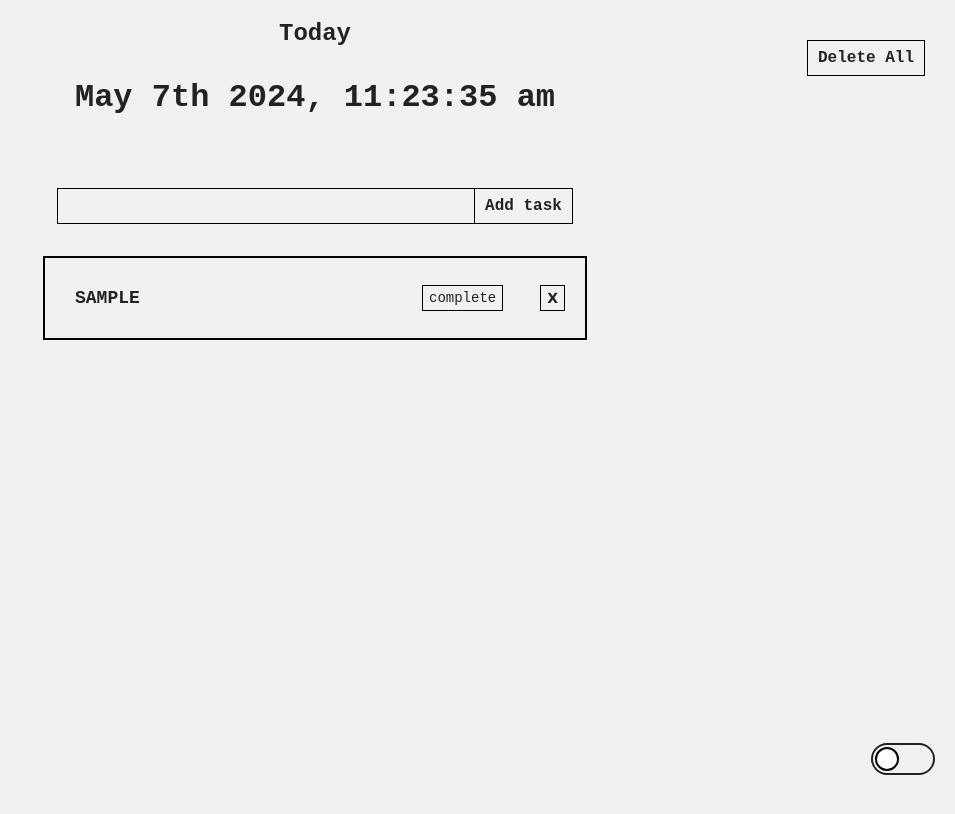
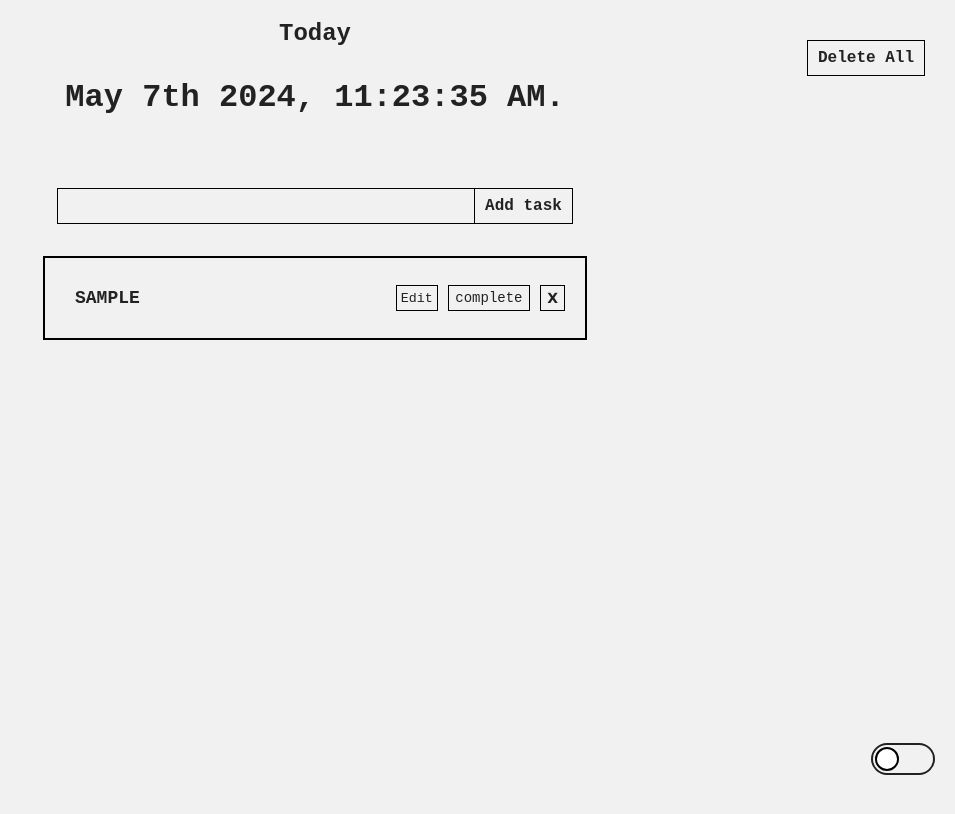
Before and after one commit to saicharith2012/todolist-react-app, a React (Create React App) app: page / in a window 1280 px wide. Both pictures are taken after typing "Sample" into the empty fields and a click on the button "Add task". Shown: the top 814 px of the page, without its empty margins (325-1280 px from the left). Built offline with nearby package versions, Linux system fonts and the light colour scheme.

Commit message:
update task

```diff
--- a/src/App.css
+++ b/src/App.css
@@ -14,7 +14,7 @@ body.dark {
   --text-color: #f4f4f4;
   --element-bg: #1E232A;
   --hover-bg: rgba(255, 255, 255, 0.3);
-  --border-color: white;
+  --border-color: rgba(255,255,255);
   --track-bg: #1E232A;
   --thumb-bg: white;
 }
@@ -117,6 +117,40 @@ body {
   background-color: var(--element-bg);
 }
 
+.editInput {
+  width: 300px;
+  margin-right: 10px;
+  border: 1px solid var(--border-color);
+  padding: 5px 4px 4px 4px;
+}
+
+.editInput:focus {
+  outline: none;
+}
+
+.editTask {
+  border: 1px solid var(--border-color);
+  padding: 5px 4px 4px 4px;
+  transition: background-color 0.15s, color 0.15s;
+  cursor: pointer;
+}
+
+.editTask:hover {
+  background-color: var(--hover-bg);
+}
+
+
+.saveEdit {
+  border: 1px solid var(--border-color);
+  padding: 5px 4px 4px 4px;
+  transition: background-color 0.15s, color 0.15s;
+  cursor: pointer;
+}
+
+.saveEdit:hover {
+  background-color: var(--hover-bg);
+}
+
 .completeTask {
   font-size: 14px;
   padding: 4px 6px;
@@ -129,8 +163,9 @@ body {
 }
 
 .completeTask:hover {
-  background-color: green;
+  background-color: var(--hover-bg)
 }
+
 
 .deleteTask {
   font-family: "Lucida Sans", "Lucida Sans Regular", "Lucida Grande",
@@ -141,13 +176,13 @@ body {
   border: 1px solid var(--border-color);
   background-color: var(--bg-color);
   color: var(--text-color);
+  cursor: pointer;
   transition: background-color 0.15s, color 0.15s;
-  cursor: pointer;
 }
 
 .deleteTask:hover {
-  background-color: rgb(200, 47, 47);
-  color: rgb(0,0,0);
+  background-color: var(--border-color);
+  color: var(--bg-color)
 }
 
 
--- a/src/App.js
+++ b/src/App.js
@@ -1,9 +1,10 @@
 import "./App.css";
-import { useState, useEffect } from "react";
+import { useState, useEffect, useRef } from "react";
 import { Task } from "./Components/Task.jsx";
 import DateTimeComponent from "./Components/DateAndTimeComponent.jsx";
 import Toggle from "react-toggle";
 import useColorScheme from "./utils/useColorScheme.js";
+import moment from "moment";
 
 function App() {
   const [todoList, setToDoList] = useState(() => {
@@ -18,6 +19,7 @@ function App() {
   const [newTask, setNewTask] = useState("");
   const [errorMessage, setErrorMessage] = useState(""); // Add error message state
   const [isDarkMode, setIsDarkMode] = useColorScheme();
+  const inputRef = useRef(null)
 
   // Load tasks from local storage on initial render
   // useEffect(() => {
@@ -33,10 +35,14 @@ function App() {
   //   }
   // }, []);
 
+  useEffect(() => {
+    inputRef.current.focus()
+  })
+
   // Save tasks to local storage whenever todoList changes
   useEffect(() => {
     localStorage.setItem("todoList", JSON.stringify(todoList));
-    console.log(localStorage.getItem("todoList"));
+    // console.log(localStorage.getItem("todoList"));
   }, [todoList]);
 
   const handleChange = (event) => {
@@ -51,7 +57,7 @@ function App() {
         id: todoList.length === 0 ? 1 : todoList[todoList.length - 1].id + 1,
         taskName: trimmedTask, // Use the trimmed value
         isComplete: false,
-        timestamp: new Date().toISOString(), // Use ISO string format
+        timestamp: moment().toISOString(), // Use ISO string format
       };
       setToDoList([...todoList, task]);
       setNewTask("");
@@ -88,6 +94,14 @@ function App() {
 
   const handleKeyDown = (event) => event.key === "Enter" && addTask();
 
+  const updateTask = (id, newTaskName) => {
+    setToDoList(
+          todoList.map((task) =>
+            (task.id === id && newTaskName !== "") ? { ...task, taskName: newTaskName } : task
+          )
+        )
+  };
+
   return (
     <div className="App">
       <div className="todo-list-container">
@@ -97,6 +111,7 @@ function App() {
             onChange={handleChange}
             onKeyDown={handleKeyDown}
             value={newTask}
+            ref={inputRef}
           />
           <button onClick={addTask}>Add task</button>
           {/* Display error message if it exists */}
@@ -129,6 +144,7 @@ function App() {
                   completeTask={completeTask}
                   deleteTask={deleteTask}
                   key={key}
+                  updateTask={updateTask}
                 />
               ))}
           </div>
--- a/src/Components/DateAndTimeComponent.jsx
+++ b/src/Components/DateAndTimeComponent.jsx
@@ -2,11 +2,11 @@ import React, { useState, useEffect } from 'react';
 import moment from 'moment';
 
 const DateTimeComponent = () => {
-  const [currentDateTime, setCurrentDateTime] = useState(moment().format('MMMM Do YYYY, h:mm:ss a'));
+  const [currentDateTime, setCurrentDateTime] = useState(moment().format('MMMM Do YYYY, h:mm:ss A.'));
 
   useEffect(() => {
     const interval = setInterval(() => {
-      setCurrentDateTime(moment().format('MMMM Do YYYY, h:mm:ss a'));
+      setCurrentDateTime(moment().format('MMMM Do YYYY, h:mm:ss A.'));
     }, 1000);
 
     return () => clearInterval(interval);
--- a/src/Components/Task.jsx
+++ b/src/Components/Task.jsx
@@ -1,12 +1,76 @@
+import { useState, useRef, useEffect } from "react";
+
 export function Task(props) {
+  const editInputRef = useRef(null);
+  const [isEditing, setIsEditing] = useState(false);
+  const [editedTaskName, setEditedTaskName] = useState(props.taskName);
+
+  useEffect(() => {
+    if (isEditing) {
+      editInputRef.current.focus();  // Focus the input when isEditing becomes true
+    }
+  }, [isEditing]);
+
+  const handleKeyDown = (event) => {
+    if (event.key === "Enter") {
+      props.updateTask(props.id, editedTaskName);
+      setIsEditing(false);
+    }
+  };
+
   return (
     <div
       className="task"
-      style={{ backgroundColor: props.isComplete && "green" }}
+      style={{
+        backgroundColor: props.isComplete && "green",
+        display: "flex",
+        alignItems: "center",
+      }}
     >
-      <p style={{ backgroundColor: props.isComplete && "green" }}>
-        {props.taskName.toUpperCase()}
-      </p>
+      {isEditing ? (
+        <input
+          className="editInput"
+          type="text"
+          value={editedTaskName}
+          onChange={(e) => setEditedTaskName(e.target.value)}
+          ref={editInputRef}
+          onKeyDown={handleKeyDown}
+        />
+      ) : (
+        <p style={{ backgroundColor: props.isComplete && "green" }}>
+          {props.taskName.toUpperCase()}
+        </p>
+      )}
+
+      {isEditing ? (
+        <button
+          className="saveEdit"
+          onClick={() => {
+            props.updateTask(props.id, editedTaskName); // Function to update the task
+            setIsEditing(false);
+          }}
+        >
+          Save
+        </button>
+      ) : (
+        <button
+          className="editTask"
+          style={{
+            ...(props.isComplete && {
+              backgroundColor: "green",
+              cursor: "alias",
+            }),
+          }}
+          onClick={() => {
+            if (!props.isComplete) {
+              setIsEditing(true);
+            }
+          }}
+        >
+          Edit
+        </button>
+      )}
+
       <button
         className="completeTask"
         style={{
@@ -16,12 +80,14 @@ export function Task(props) {
           }),
         }}
         onClick={() => props.completeTask(props.id)}
+        disabled={isEditing}
       >
         complete
       </button>
       <button
         className="deleteTask"
         onClick={() => props.deleteTask(props.id)}
+        disabled={isEditing}
       >
         X
       </button>
```
